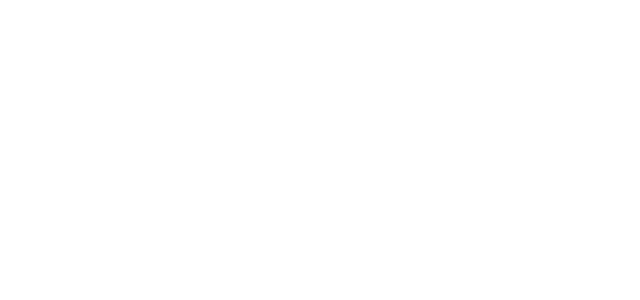
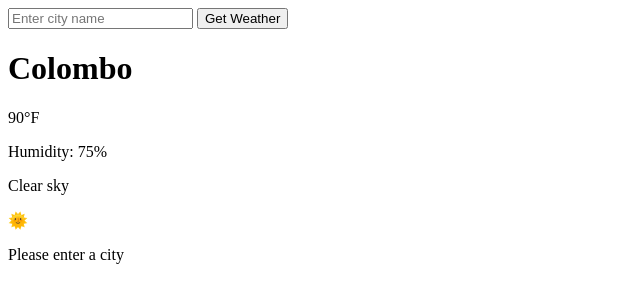
Before and after one commit to UNilupul/Practice-Weather_App, a plain HTML site: page index.html in a window 1280 px wide. Shown: the whole page, without its empty margins (0-640 px from the left). Drawn offline with Linux system fonts and the light colour scheme.

Commit message:
create layout using html

```diff
--- a/index.html
+++ b/index.html
@@ -8,7 +8,19 @@
 </head>
 <body>
 
+    <fomr class="weatherForm">
+        <input type="text" class="cityInput" placeholder="Enter city name">
+        <button type="submit">Get Weather</button>
+    </fomr>
 
+    <div class="card">
+        <h1 class="cityDisplay">Colombo</h1>
+        <p class="tempDisplay">90°F</p>
+        <p class="humidityDisplay">Humidity: 75%</p>
+        <p class="descDisplay">Clear sky</p>
+        <p class="weatherEmoji">🌞</p>
+        <p class="errorDisplay">Please enter a city</p>
+    </div>
 
     <script src="./app.js"></script>
 </body>
```
